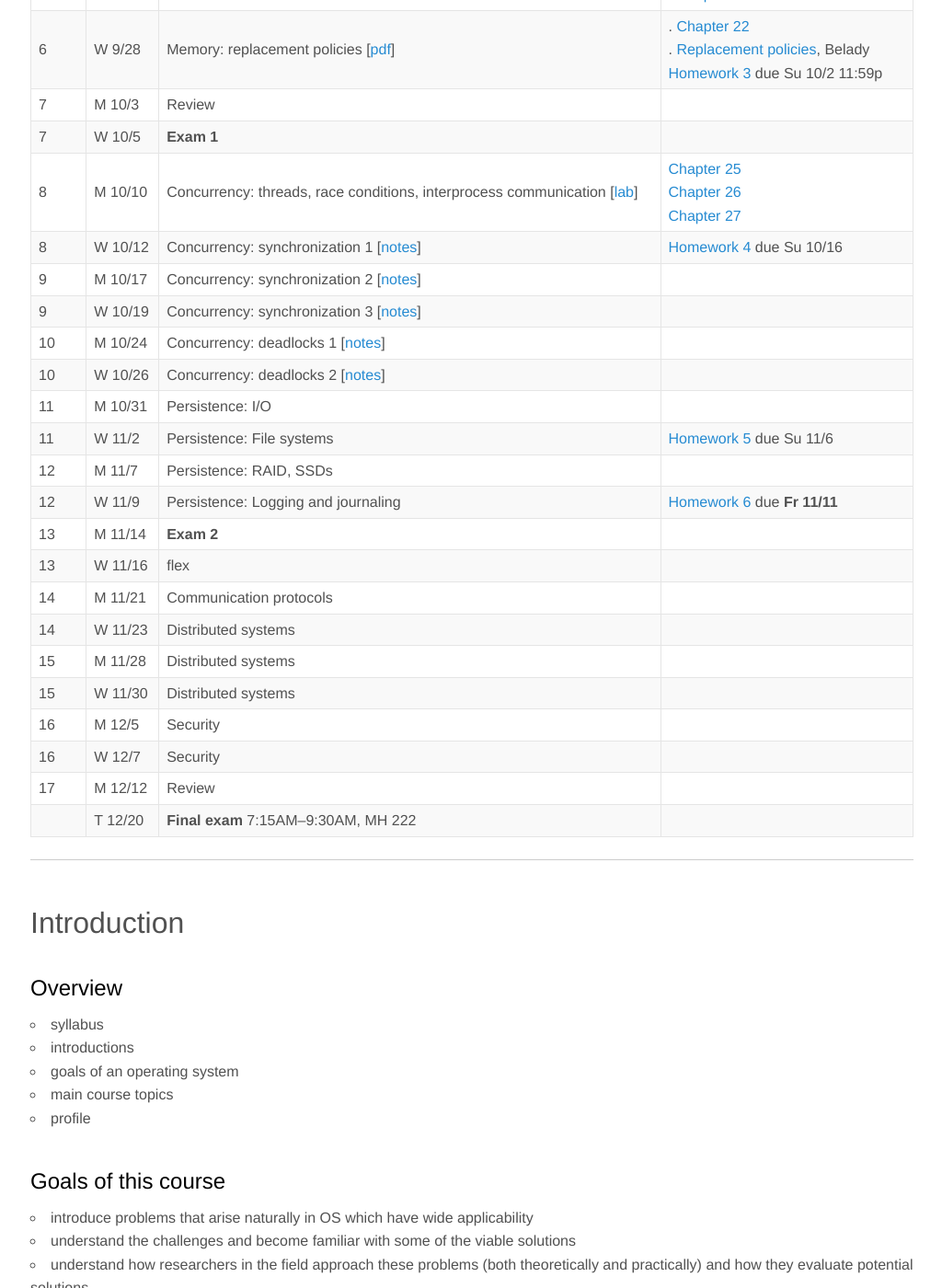
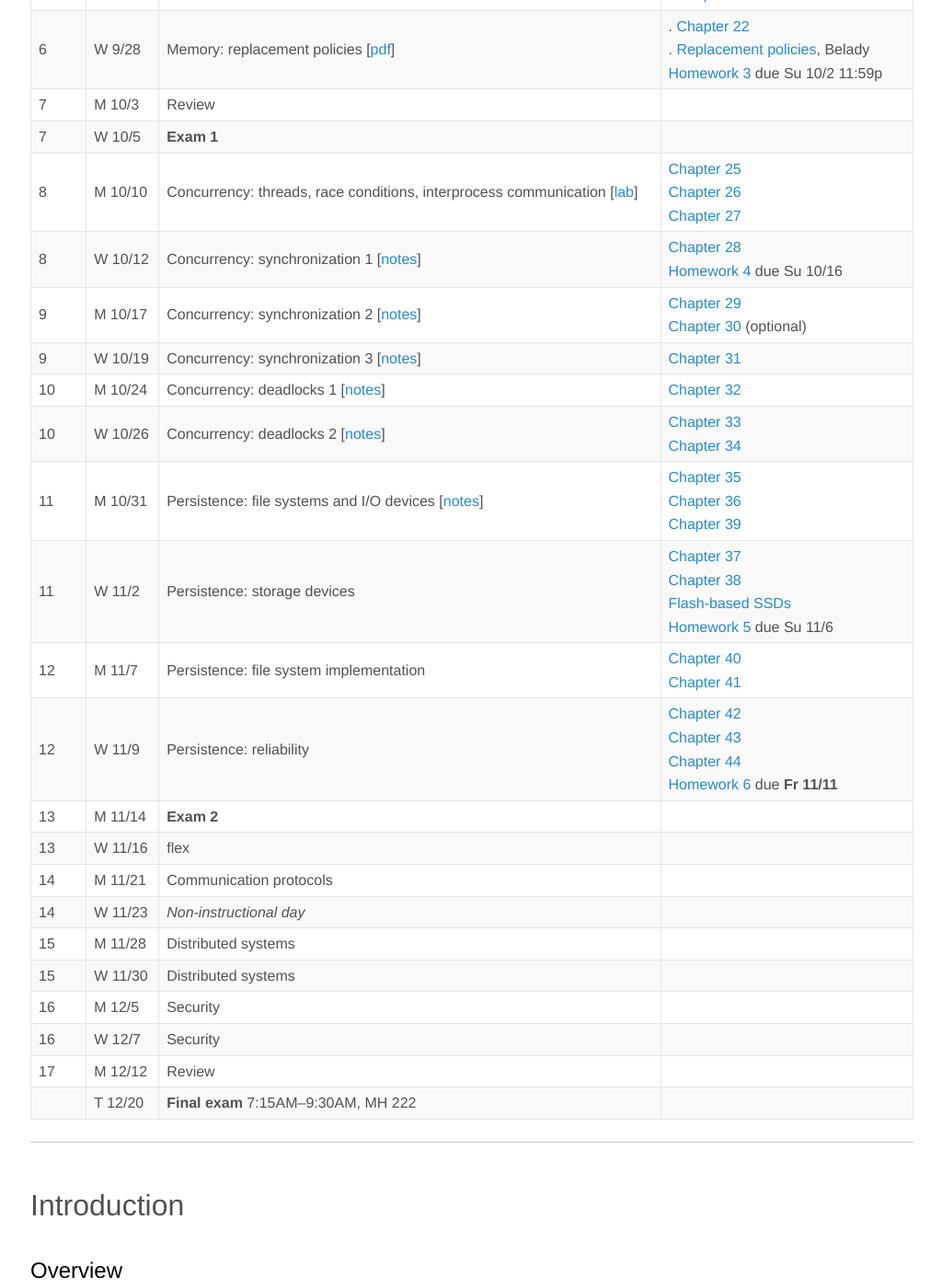
Before and after one commit to jnylam/jnylam.github.io, a Jekyll site: the page built from _courses/149-f16/index.md, in a window 1280 px wide and 1400 px high, scrolled down 1064 px. Shown: the whole window at 92% size, without its empty margins (127-1151 px from the left). Built offline with Jekyll 4.4.1, drawn with Linux system fonts in a browser that asks for light colours.

Commit message:
149 schedule

```diff
--- a/_courses/149-f16/index.md
+++ b/_courses/149-f16/index.md
@@ -25,19 +25,19 @@ Week|Date|Topic|Reading
 7 | M 10/3 | Review
 7 | W 10/5 | __Exam 1__
 8 | M 10/10 | Concurrency: threads, race conditions, interprocess communication [[lab](https://paper.dropbox.com/doc/OS-Introduction-to-concurrency-40oVoQLcRkqjmqJDj8Kkw)] | [Chapter 25](http://pages.cs.wisc.edu/~remzi/OSTEP/dialogue-concurrency.pdf)<br>[Chapter 26](http://pages.cs.wisc.edu/~remzi/OSTEP/threads-intro.pdf)<br>[Chapter 27](http://pages.cs.wisc.edu/~remzi/OSTEP/threads-api.pdf)
-8 | W 10/12 | Concurrency: synchronization 1 [[notes](https://paper.dropbox.com/doc/Concurrency-synchronization-1-1TmE9pvouzY0CFmGCYo0K)] | [Homework 4](homework04.html) due Su 10/16
-9 | M 10/17 |  Concurrency: synchronization 2 [[notes](https://paper.dropbox.com/doc/Concurrency-synchronization-2-suwthsqihdHnrzDopkWfd)]
-9 | W 10/19 | Concurrency: synchronization 3 [[notes](https://paper.dropbox.com/doc/Concurrency-synchronization-3-ZVonS9jNdBf2Do5U8cFzD)]
-10 | M 10/24 |Concurrency: deadlocks 1 [[notes](https://paper.dropbox.com/doc/Concurrency-deadlocks-YiN1BCCND4dLnL7NEWPGM)]
-10 | W 10/26 | Concurrency: deadlocks 2 [[notes](https://paper.dropbox.com/doc/Concurrency-deadlocks-2-6zONa2rRj5XcUDOc6ZvKu)]
-11 | M 10/31 | Persistence: I/O
-11 | W 11/2 | Persistence: File systems | [Homework 5](homework05.html) due Su 11/6
-12 | M 11/7 | Persistence: RAID, SSDs
-12 | W 11/9 | Persistence: Logging and journaling | [Homework 6](homework06.html) due __Fr 11/11__
+8 | W 10/12 | Concurrency: synchronization 1 [[notes](https://paper.dropbox.com/doc/Concurrency-synchronization-1-1TmE9pvouzY0CFmGCYo0K)] | [Chapter 28](http://pages.cs.wisc.edu/~remzi/OSTEP/threads-locks.pdf)<br>  [Homework 4](homework04.html) due Su 10/16
+9 | M 10/17 |  Concurrency: synchronization 2 [[notes](https://paper.dropbox.com/doc/Concurrency-synchronization-2-suwthsqihdHnrzDopkWfd)] | [Chapter 29](http://pages.cs.wisc.edu/~remzi/OSTEP/threads-locks-usage.pdf)<br> [Chapter 30](http://pages.cs.wisc.edu/~remzi/OSTEP/threads-cv.pdf) (optional)
+9 | W 10/19 | Concurrency: synchronization 3 [[notes](https://paper.dropbox.com/doc/Concurrency-synchronization-3-ZVonS9jNdBf2Do5U8cFzD)] |  [Chapter 31](http://pages.cs.wisc.edu/~remzi/OSTEP/threads-sema.pdf)<br>
+10 | M 10/24 |Concurrency: deadlocks 1 [[notes](https://paper.dropbox.com/doc/Concurrency-deadlocks-YiN1BCCND4dLnL7NEWPGM)] | [Chapter 32](http://pages.cs.wisc.edu/~remzi/OSTEP/threads-bugs.pdf)
+10 | W 10/26 | Concurrency: deadlocks 2 [[notes](https://paper.dropbox.com/doc/Concurrency-deadlocks-2-6zONa2rRj5XcUDOc6ZvKu)] | [Chapter 33](http://pages.cs.wisc.edu/~remzi/OSTEP/threads-events.pdf)<br> [Chapter 34](http://pages.cs.wisc.edu/~remzi/OSTEP/threads-dialogue.pdf)
+11 | M 10/31 | Persistence: file systems and I/O devices [[notes](https://paper.dropbox.com/doc/Persistence-file-systems-9LzKhFejW0GlV01MoQZyZ)] | [Chapter 35](http://pages.cs.wisc.edu/~remzi/OSTEP/dialogue-persistence.pdf)<br> [Chapter 36](http://pages.cs.wisc.edu/~remzi/OSTEP/file-devices.pdf)<br> [Chapter 39](http://pages.cs.wisc.edu/~remzi/OSTEP/file-intro.pdf)
+11 | W 11/2 | Persistence: storage devices | [Chapter 37](http://pages.cs.wisc.edu/~remzi/OSTEP/file-disks.pdf)<br> [Chapter 38](http://pages.cs.wisc.edu/~remzi/OSTEP/file-raid.pdf)<br> [Flash-based SSDs](http://pages.cs.wisc.edu/~remzi/OSTEP/file-ssd.pdf)<br> [Homework 5](homework05.html) due Su 11/6
+12 | M 11/7 | Persistence: file system implementation | [Chapter 40](http://pages.cs.wisc.edu/~remzi/OSTEP/file-implementation.pdf)<br> [Chapter 41](http://pages.cs.wisc.edu/~remzi/OSTEP/file-ffs.pdf)
+12 | W 11/9 | Persistence: reliability | [Chapter 42](http://pages.cs.wisc.edu/~remzi/OSTEP/file-journaling.pdf)<br> [Chapter 43](http://pages.cs.wisc.edu/~remzi/OSTEP/file-lfs.pdf)<br> [Chapter 44](http://pages.cs.wisc.edu/~remzi/OSTEP/file-integrity.pdf)<br> [Homework 6](homework06.html) due __Fr 11/11__
 13 | M 11/14 | __Exam 2__
 13 | W 11/16 | flex
 14 | M 11/21 | Communication protocols
-14 | W 11/23 | Distributed systems
+14 | W 11/23 | _Non-instructional day_
 15 | M 11/28 | Distributed systems
 15 | W 11/30 | Distributed systems
 16 | M 12/5 | Security
```
